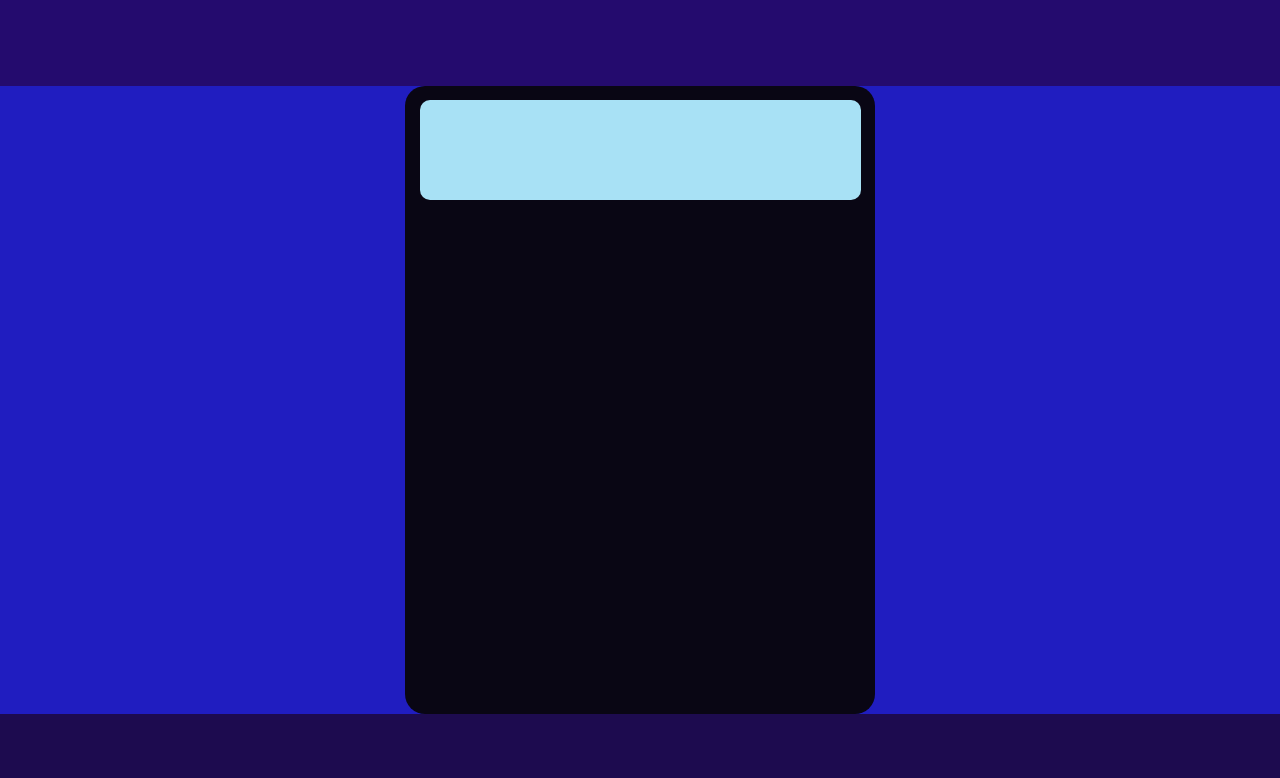
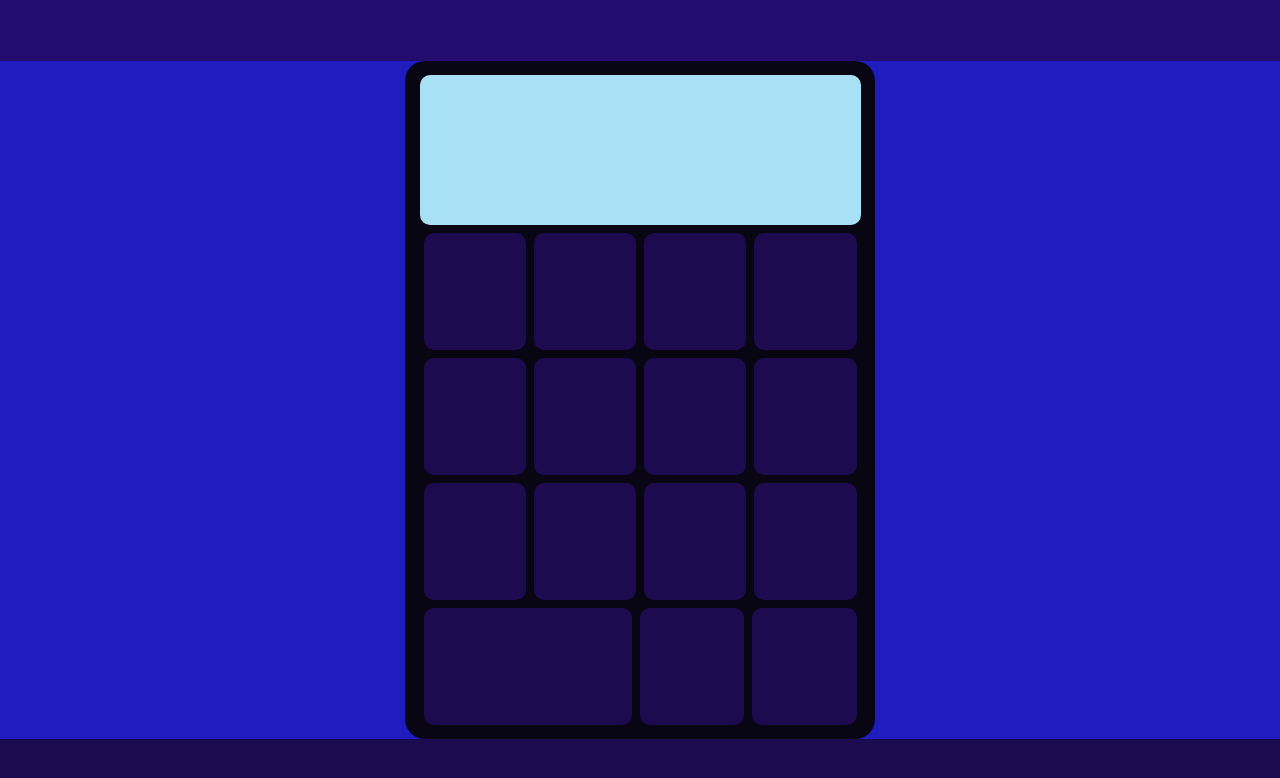
Before and after one commit to reneilfuna/Calculator, a plain HTML site: page index.html in a window 1280 px wide. Drawn offline with Linux system fonts and the light colour scheme.

Commit message:
Configure button layout

```diff
--- a/styles.css
+++ b/styles.css
@@ -36,7 +36,7 @@ body {
 
 #display {
     width: 98%;
-    flex: 1 0 100px;
+    flex: 1 0 150px;
     border-radius: 10px;
     margin: 4px 4px;
     background-color: #A8E1F5;
@@ -56,6 +56,19 @@ body {
     height: 25%;
     border-radius: 10px;
     margin-block: 4px;
+    justify-content: space-evenly;
+}
+
+.button {
+    height: 100%;
+    width: 25%;
+    border-radius: 10px;
+    margin-inline: 4px;
+    background-color: #1D0B4F;
+}
+
+.button.zero {
+    width: 50%;
 }
 
 #footer {
```
